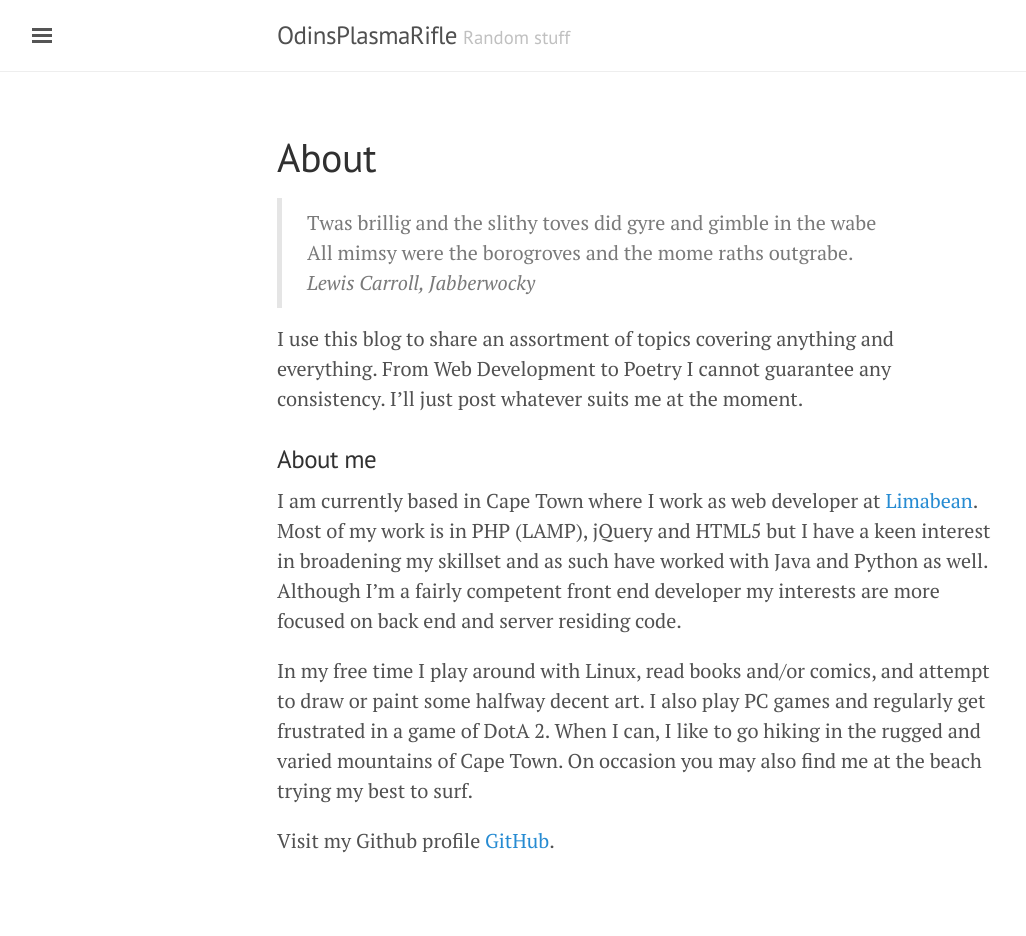
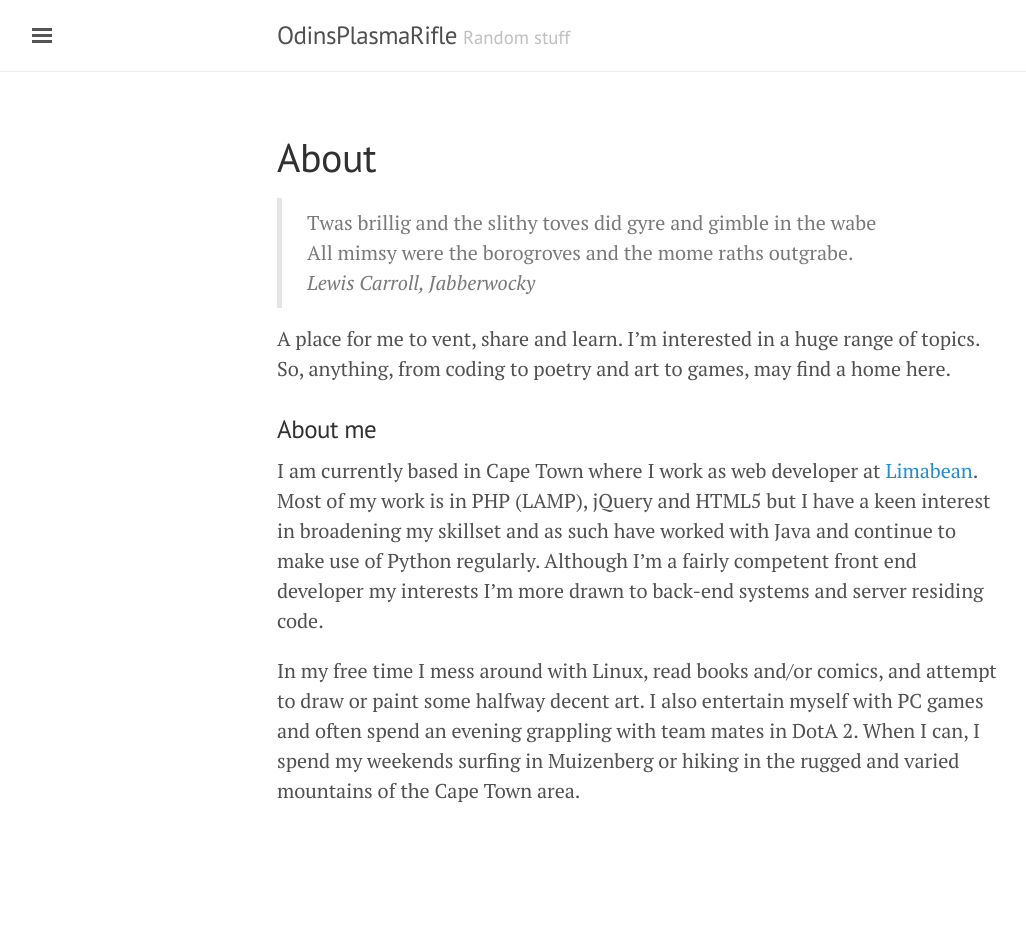
Before and after one commit to OdinsPlasmaRifle/old.odinsplasmarifle.github.io, a Jekyll site: the page built from about.md, in a window 1280 px wide. Shown: the whole page, without its empty margins (3-1029 px from the left). Built offline with Jekyll 4.4.1, drawn with Linux system fonts in a browser that asks for light colours; after the commit the page ends 900 px from its top, so only the background shows below that.

Commit message:
Update abourt page text

```diff
--- a/about.md
+++ b/about.md
@@ -7,12 +7,10 @@ title: About
 > All mimsy were the borogroves and the mome raths outgrabe.
 > <cite>Lewis Carroll, Jabberwocky</cite>
 
-I use this blog to share an assortment of topics covering anything and everything. From Web Development to Poetry I cannot guarantee any consistency. I'll just post whatever suits me at the moment.
+A place for me to vent, share and learn. I'm interested in a huge range of topics. So, anything, from coding to poetry and art to games, may find a home here.
 
 ### About me
 
-I am currently based in Cape Town where I work as web developer at [Limabean](http://limabean.agency). Most of my work is in PHP (LAMP), jQuery and HTML5 but I have a keen interest in broadening my skillset and as such have worked with Java and Python as well. Although I'm a fairly competent front end developer my interests are more focused on back end and server residing code.
+I am currently based in Cape Town where I work as web developer at [Limabean](http://limabean.agency). Most of my work is in PHP (LAMP), jQuery and HTML5 but I have a keen interest in broadening my skillset and as such have worked with Java and continue to make use of Python regularly. Although I'm a fairly competent front end developer my interests I'm more drawn to back-end systems and server residing code.
 
-In my free time I play around with Linux, read books and/or comics, and attempt to draw or paint some halfway decent art. I also play PC games and regularly get frustrated in a game of DotA 2. When I can, I like to go hiking in the rugged and varied mountains of Cape Town. On occasion you may also find me at the beach trying my best to surf.
-
-Visit my Github profile [GitHub]({{ site.author.github }}).
+In my free time I mess around with Linux, read books and/or comics, and attempt to draw or paint some halfway decent art. I also entertain myself with PC games and often spend an evening grappling with team mates in DotA 2. When I can, I spend my weekends surfing in Muizenberg or hiking in the rugged and varied mountains of the Cape Town area.
```
